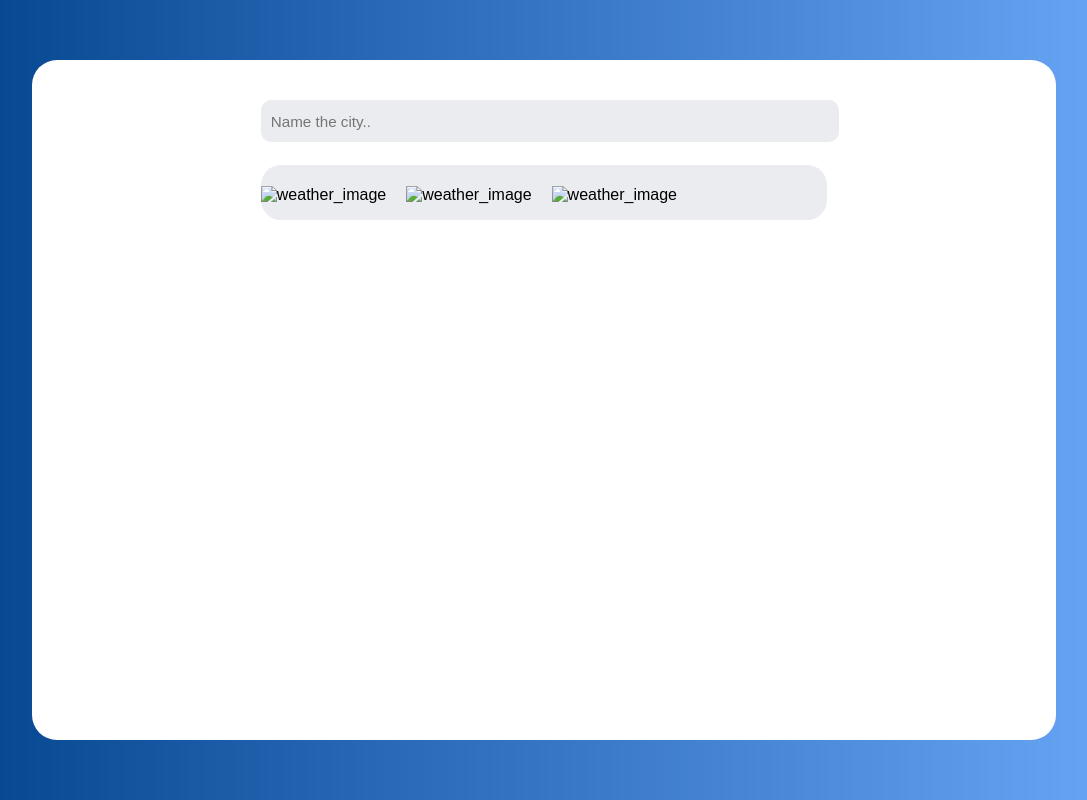
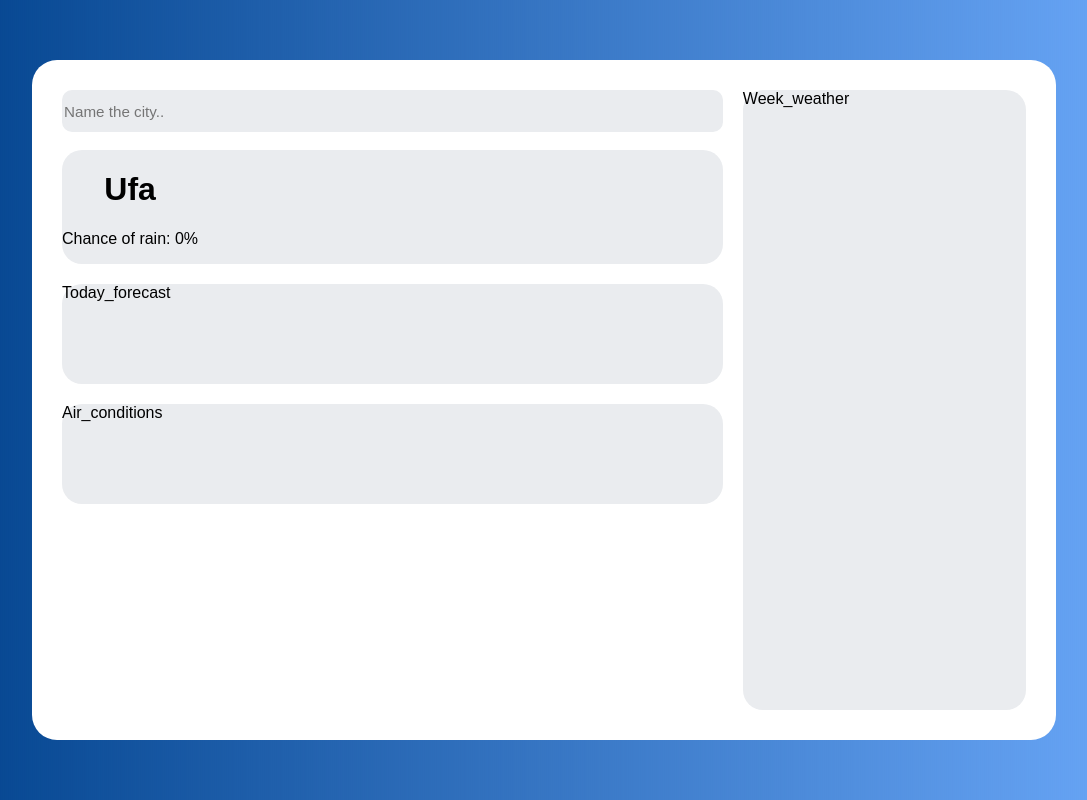
Before and after one commit to aesty1/interactiveweather, a React app: page / in a window 1280 px wide. Shown: the whole page, without its empty margins (96-1183 px from the left). Built offline with nearby package versions, Linux system fonts and the light colour scheme; no server answers; a web font is replaced by a local one.

Commit message:
added chance of rain and simple css style

```diff
--- /dev/null
+++ b/src/components/air_conditions/Air_conditions.css
@@ -0,0 +1,3 @@
+.air_conditions_wrapper {
+    height: 100px;
+}
--- /dev/null
+++ b/src/components/air_conditions/Air_conditions.js
@@ -0,0 +1,12 @@
+import './Air_conditions.css';
+import { Component } from 'react';
+
+class Air_conditions extends Component {
+    render() {
+        return (
+            <div className='blocks_wrapper air_conditions_wrapper'>Air_conditions</div>
+        )
+    }
+}
+
+export default Air_conditions;
--- a/src/components/app/App.css
+++ b/src/components/app/App.css
@@ -18,6 +18,7 @@ body {
   background-image: -o-linear-gradient(45deg, rgb(0, 65, 139), rgb(109, 170, 251));
 }
 .wrapper {
+  display: flex;
   position: absolute;
   top: 50%;
   left: 50%;
@@ -29,14 +30,27 @@ body {
   border-radius: 25px;
 }
 .container {
-  padding: 40px;
+  display: flex;
+  justify-content: space-between;
+  padding: 30px;
+  gap: 20px;
+  width: 100%;
 }
-.field__container {
+.first_container, .second_container {
   display: flex;
-  flex-direction: row;
-  margin: 0 auto;
-  gap: 15px;
+  flex-direction: column;
+  width: 70%;
+  text-align: center;
+  gap: 20px;
 }
+
+.first_container > div, .second_container > div {
+    width: 100%;
+}
+.second_container {
+  width: 30%;
+}
+
 #blue {
   background-color: #6A5ACD;
 }
--- a/src/components/app/App.js
+++ b/src/components/app/App.js
@@ -1,8 +1,11 @@
 import './App.css';
 import Header from '../header/Header';
-import Field from '../field/Field';
+import Search from '../search/Search';
 import Weather_block from '../weather_block/Weather_block';
 import Choose_day from '../choose_day/Choose_day';
+import Week_weather from '../week_weather/Week_weather';
+import Today_forecast from '../today_forecast/Today_forecast';
+import Air_conditions from '../air_conditions/Air_conditions';
 import { Component } from 'react';
 class App extends Component {
   state = {
@@ -17,19 +20,20 @@ class App extends Component {
   }
 
   render() {
-
-
     return (
       <div className='wrapper' id={this.state.bg_color}>
         <div className='container'>
-          <Header />
-          <Field updateData={this.updateData} />
-          <Choose_day />
-          <Weather_block data={this.state.data} updateColor={this.updateColor} />
+          <div className='first_container'>
+            <Search updateData={this.updateData} />
+            <Weather_block data={this.state.data} updateColor={this.updateColor} />
+            <Today_forecast />
+            <Air_conditions />
+          </div>
+          <div className='second_container'>
+            <Week_weather />
+          </div>
         </div>
-
       </div>
-
     );
   };
 
--- a/src/components/field/Field.css
+++ b/src/components/search/Search.css
@@ -4,16 +4,13 @@
     outline: none;
     border-radius: 10px;
     color: #919192;
-    min-width: 100%;
+    width: 100%;
+    max-width: 100%;
     height: 100%;
     font-size: 0.95rem;
     background-color: #EAECEF;
-    padding-left: 10px;
 }
 .field__container {
     display: flex;
-    gap: 0;
     height: 40px;
-    width: 60%;
-    min-width: 100px;
 }
--- a/src/components/field/Field.js
+++ b/src/components/search/Search.js
@@ -1,6 +1,6 @@
-import './Field.css';
+import './Search.css';
 import { Component } from 'react';
-class Field extends Component {
+class Search extends Component {
     state = {
         data: []
     }
@@ -28,4 +28,4 @@ class Field extends Component {
     }
 }
 
-export default Field;
+export default Search;
--- /dev/null
+++ b/src/components/today_forecast/Today_forecast.css
@@ -0,0 +1,3 @@
+.today_forecast_wrapper {
+    height: 100px;
+}
--- /dev/null
+++ b/src/components/today_forecast/Today_forecast.js
@@ -0,0 +1,12 @@
+import './Today_forecast.css';
+import { Component } from 'react';
+
+class Today_forecast extends Component {
+    render() {
+        return (
+            <div className='blocks_wrapper today_forecast_wrapper'>Today_forecast</div>
+        )
+    }
+}
+
+export default Today_forecast;
--- a/src/components/weather_block/Weather_block.css
+++ b/src/components/weather_block/Weather_block.css
@@ -1,11 +1,9 @@
 .blocks_wrapper {
     display: flex;
-    margin: 25px auto 0;
     flex-direction: row;
     gap: 20px;
     background-color: #EAECEF;
     border-radius: 20px;
-    width: 60%;
 }
 .weather_discription {
     font-weight: 400;
--- a/src/components/weather_block/Weather_block.js
+++ b/src/components/weather_block/Weather_block.js
@@ -10,7 +10,8 @@ class Weather_block extends Component {
             city: 'Ufa',
             firstDayWeather: {},
             secondDayWeather: {},
-            thirdDayWeather: {}
+            thirdDayWeather: {},
+            chanceOfRain: 0
         }
 
     }
@@ -19,17 +20,14 @@ class Weather_block extends Component {
     }
 
     createWeatherData = () => {
-
         this.Api.get_weather(this.state.city)
-
             .then((result) => {
-
                 if(result.firstDayWeather.current && result.secondDayWeather.current && result.thirdDayWeather.current !== undefined) {
                     this.setState({ firstDayWeather: result.firstDayWeather.current,
                                     secondDayWeather: result.secondDayWeather.current,
                                     thirdDayWeather: result.thirdDayWeather.current});
                 }
-
+                this.setState({chanceOfRain: result.forecast.chanceOfRain.forecastday[0].hour[0].chance_of_rain});
 
           })
     };
@@ -64,7 +62,12 @@ class Weather_block extends Component {
         }
         return (
             <div className='blocks_wrapper'>
-                <div className='firstDayWeather__container'>
+                <div className='weather_block_info__container'>
+                    <h1>{this.state.city}</h1>
+                    <p>Chance of rain: {this.state.chanceOfRain}%</p>
+                </div>
+                <div className='weather_block_icon__container'></div>
+                {/* <div className='firstDayWeather__container'>
                     <div className='weather_block' onClick={() => this.props.updateColor("blue")}>
                         <h1>{this.state.firstDayWeather.temp_c}</h1>
                         <img alt="weather_image" src={this.firstConditionIcon}/>
@@ -85,7 +88,7 @@ class Weather_block extends Component {
                         <img alt="weather_image" src={this.thirdConditionIcon}/>
                         <p>{this.thirdConditionText}</p>
                     </div>
-                </div>
+                </div> */}
 
             </div>
         )
--- /dev/null
+++ b/src/components/week_weather/Week_weather.css
@@ -0,0 +1,3 @@
+.week_weather_wrapper {
+    height: 100%;
+}
--- /dev/null
+++ b/src/components/week_weather/Week_weather.js
@@ -0,0 +1,12 @@
+import './Week_weather.css';
+import { Component } from 'react';
+
+class Week_weather extends Component {
+    render() {
+        return (
+            <div className='blocks_wrapper week_weather_wrapper'>Week_weather</div>
+        )
+    }
+}
+
+export default Week_weather;
--- a/src/services/Weather_api.js
+++ b/src/services/Weather_api.js
@@ -1,8 +1,5 @@
 class Weather_api {
     _key = "key=4d31e6331eba4a4ea32190422231401";
-    _city_name = "Ufa"
-    _state_code = "Bashkortostan"
-    _country_code = "RU"
     _limit = "1"
     _base_url = "http://api.weatherapi.com/v1/";
     // city_name_to_coordinates = (city_name)  => {
@@ -17,10 +14,14 @@ class Weather_api {
                 .then(response => response.json());
         const thirdDayWeather = await fetch(`${this._base_url}current.json?${this._key}&q=${city_name}&days=${3}`)
                 .then(response => response.json());
+        const chanceOfRain = await fetch(`${this._base_url}forecast.json?${this._key}&q=${city_name}&days=1&hourly=24`)
+                .then(response => response.json());
+
         const allWeather = {
             firstDayWeather,
             secondDayWeather,
-            thirdDayWeather
+            thirdDayWeather,
+            chanceOfRain
         }
 
         return allWeather
```
